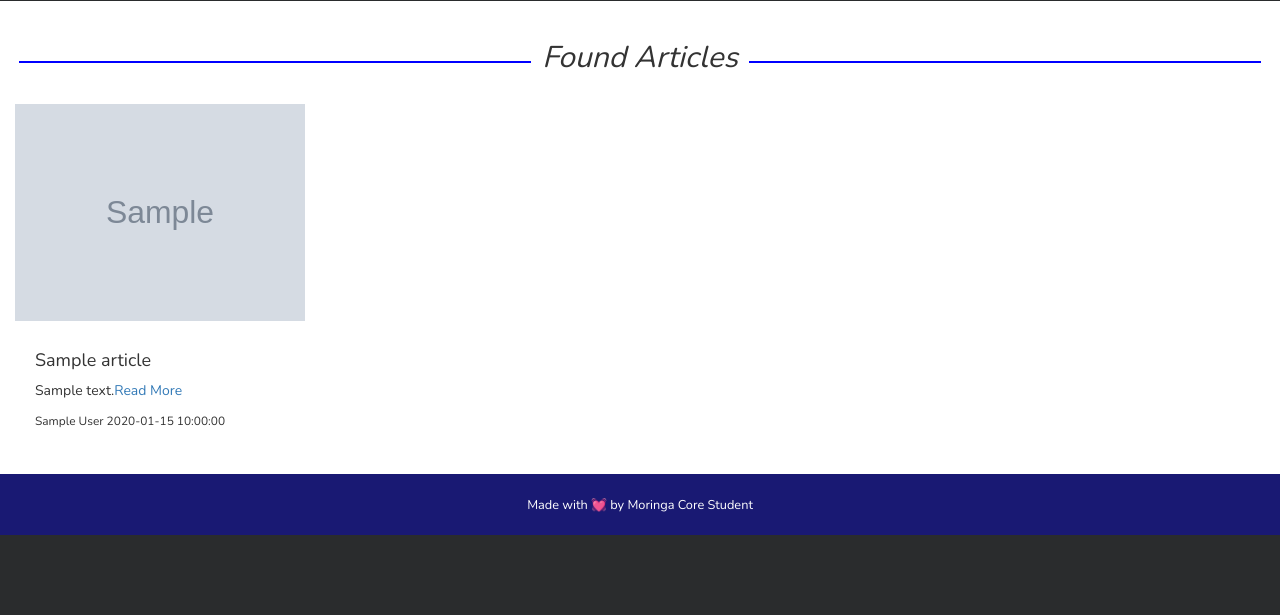
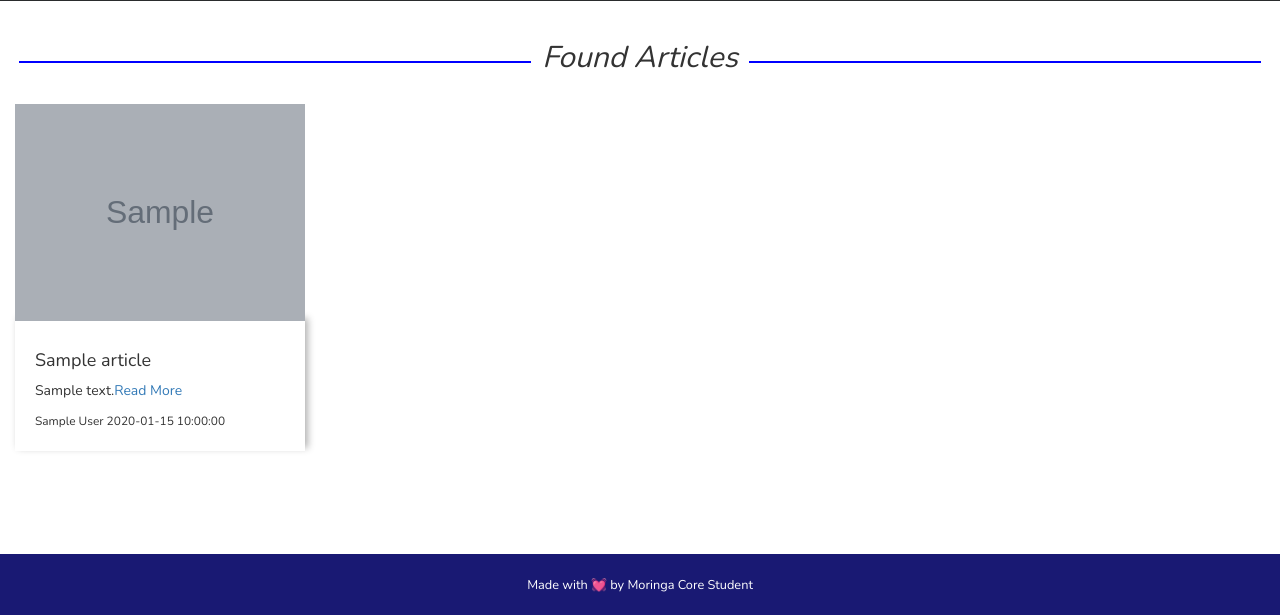
Before and after one commit to SteveMitto/news-api, a Python web app: template app/templates/news_article.html in a window 1280 px wide. Shown: the part 645-1260 px from the top of the page. Before the commit the page ends 1180 px from the top, so only its background shows below. Run offline with Jinja, Linux system fonts and the light colour scheme; the template is opened without the code that fills it: most values are stand-ins (such as "Sample title", 1, 10 or a date in 2020); grey boxes marked "Sample" are stand-in pictures; some libraries are stand-ins or nearby versions.

Commit message:
This commit touches on the style for the articles

```diff
--- a/app/main/views.py
+++ b/app/main/views.py
@@ -39,16 +39,12 @@ def news_article(source_id):
             title = source.name
     articles.pop(rand_article)
     print(articles)
-    # tite = list(id.splice("-"))
-    # title= ''.join(tite)
 
 
     return r_t('news_article.html', title = title, articles = articles,randTop = randTop)
 
 @news.route('/source/search/<name>',methods = ['POST', 'GET'])
 def source_search(name):
-    # movie_name_list = movie_name.split(" ")
-    # movie_name_format = "+".join(movie_name_list)
     sources = get_sources()
     searched_sources = []
     for source in sources:
--- a/app/templates/marcos.html
+++ b/app/templates/marcos.html
@@ -21,17 +21,21 @@
 {% macro showNewsArticles(articles) %}
 
   {% for article in articles %}
-  <div class="col-xs-6 col-sm-4 col-md-3 col-lg-3" style="height:370px">
+  <div class="col-xs-6 col-sm-4 col-md-3 col-lg-3" style="height:450px;max-height:450px;">
 
-    <div class="card">
-        <img src="{{article.image}}" alt="" class="img-responsive">
-      <div class="card-body">
+
+    <div class="card" ">
+      <div style="overflow:hidden;">
+
+        <img src="{{article.image}}" alt="" class="img-responsive" style="box-shadow: rgba(0,0,0,.3) 3px 0px 7px 0px">
+      </div>
+      <div class="card-body" style="box-shadow: rgba(0,0,0,.3) 3px -3px 7px 0px">
         <h4 class="card-header">{{article.title}}</h4>
         <p class="card-text">{{article.description | truncate(100)}}<a href="{{article.url}}" target="_blank" class="card-link">Read More</a></p>
         {% if author %}
-        <small>{{article.author}} </small> <small>{{article.published}}</small>
+        <small>{{article.author}} </small> <small>{{article.published | truncate(15) }}</small>
         {% else %}
-        <small>{{article.published}}</small>
+        <small>Published on{{article.published }}</small>
         {% endif %}
       </div>
     </div>
--- a/app/templates/news_article.html
+++ b/app/templates/news_article.html
@@ -64,6 +64,15 @@
       width:40%;
       left: 1.5%
     }
+    .img-responsive{
+      transition:.5s ease-in-out;
+      filter: brightness(80%);
+    }
+    .card:hover .img-responsive{
+      z-index:-1;
+      transform:scale(1.2);
+      filter: brightness(100%);
+    }
   </style>
 {% endblock %}
 
```
